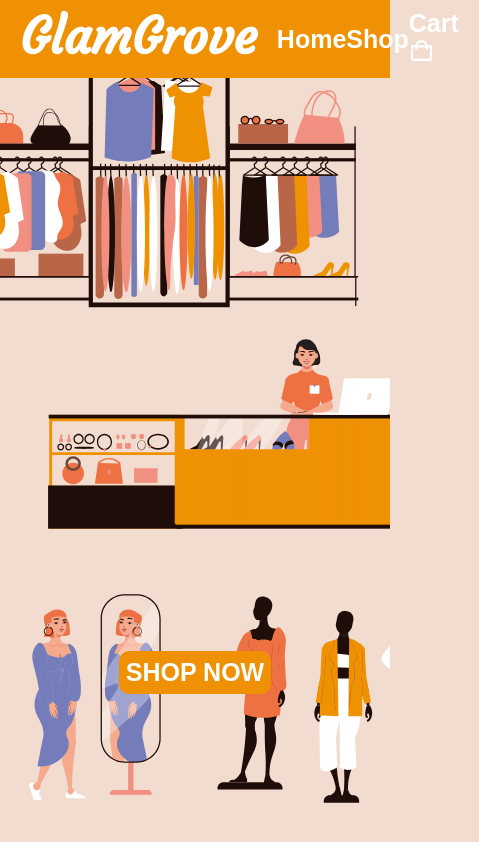
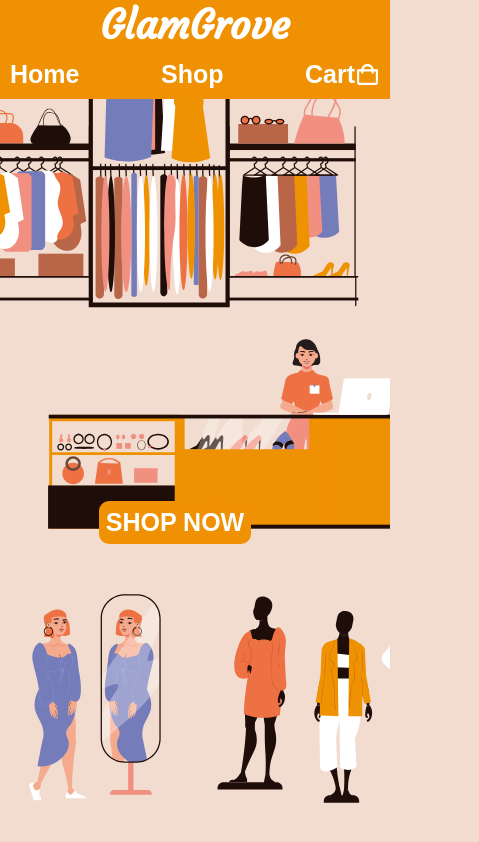
Before and after one commit to G-Alessandro/Shopping-Cart, a React (Vite) app: page / in a window 390 px wide. Shown: the whole page, 479 px wide, since content can reach past the window. Built offline with nearby package versions, Linux system fonts and the light colour scheme.

Commit message:
Added media queries to HomePage and TopBar

```diff
--- a/src/components/cart/Cart.module.css
+++ b/src/components/cart/Cart.module.css
@@ -161,9 +161,9 @@
 .checkoutLink {
   font-size: 25px;
   font-weight: 700;
-  color: green;
+  color: #17b735;
   background-color: white;
-  border: 2px solid green;
+  border: 2px solid #17b735;
   padding: 10px;
   border-radius: 10px;
   margin-top: auto;
@@ -172,6 +172,6 @@
 
 .checkoutLink:hover {
   color: white;
-  background-color: green;
+  background-color: #17b735;
   transform:scale(1.1);
 }
--- a/src/components/home-page/HomePage.module.css
+++ b/src/components/home-page/HomePage.module.css
@@ -24,3 +24,10 @@
   transform: scale(1.1);
   background-color: green;
 }
+
+@media (max-width: 550px) {
+  .shopNowLink {
+    margin-bottom: 300px;
+    margin-right: 40px;
+  }
+}
--- a/src/components/item-added-page/ItemAddedPage.module.css
+++ b/src/components/item-added-page/ItemAddedPage.module.css
@@ -20,8 +20,8 @@
 }
 
 .addedTitle {
-  color: green;
-  font-size: 20px;
+  color: #17b735;
+  font-size: 25px;
   font-weight: 400;
   margin: 20px 0px;
 }
@@ -46,4 +46,5 @@
 
 .itemAddedLink:hover {
   transform: scale(1.1);
+  background-color: #17b735;
 }
--- a/src/components/item-page/ItemPage.module.css
+++ b/src/components/item-page/ItemPage.module.css
@@ -120,7 +120,7 @@ body {
 
 .addToCartBtn:hover,
 .toCheckoutBtn:hover {
-  background-color: green;
+  background-color: #17b735;
   transform: scale(1.06);
 }
 
@@ -138,5 +138,5 @@ body {
 
 .goBackBtn:hover {
   transform: scale(1.1);
-  background-color: green;
+  background-color: #17b735;
 }
--- a/src/components/top-bar/TopBar.module.css
+++ b/src/components/top-bar/TopBar.module.css
@@ -1,12 +1,12 @@
+@font-face {
+  font-family: "Courgette-Regular";
+  src: url(../../assets/fonts/Courgette-Regular/Courgette-Regular.ttf);
+}
+
 * {
   margin: 0;
   padding: 0;
   font-family: Arial, Helvetica, sans-serif;
-}
-
-@font-face {
-  font-family: "Courgette-Regular";
-  src: url(../../assets/fonts/Courgette-Regular/Courgette-Regular.ttf);
 }
 
 .mainContainer,
@@ -58,3 +58,34 @@ a {
 img {
   width: 25px;
 }
+
+
+@media (max-width: 550px) {
+
+  .mainContainer {
+    flex-direction: column;
+    padding: 0;
+  }
+
+  .shopName {
+    font-size: 40px;
+    margin: 0;
+    text-align: center;
+  }
+
+  .navContainer {
+    width: auto;
+    display: flex;
+    justify-content: space-between;
+    padding: 0;
+  }
+
+  .navContainer>a {
+    padding: 10px;
+  }
+
+  .cartLink {
+    display: flex;
+  }
+
+}
```
Also changed, not shown: src/components/top-bar/TopBar.jsx (+7 -1 lines).
